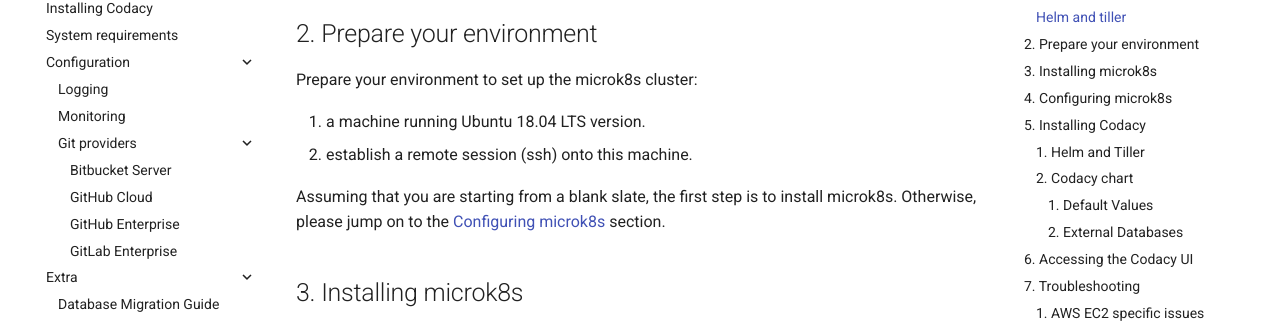
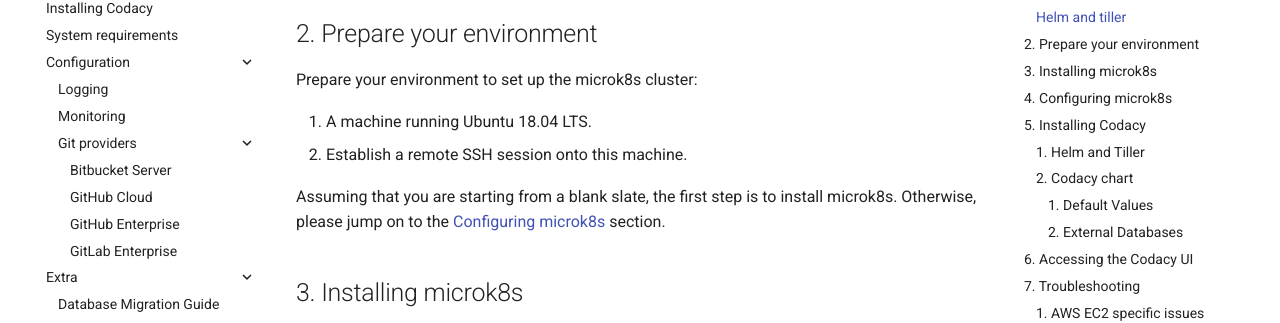
Before and after one commit to codacy/chart, an MkDocs documentation site: the page built from docs/infrastructure/microk8s-quickstart.md, in a window 1280 px wide and 900 px high, scrolled down 755 px. Shown: the part 148-471 px from the top of the window. Built offline with MkDocs 1.6.1 and Material for MkDocs 9.7.7, drawn with Linux system fonts in a browser that asks for light colours.

Commit message:
Update docs/infrastructure/microk8s-quickstart.md
Co-Authored-By: Paulo Ribeiro <60105800+pauloribeiro-codacy@users.noreply.github.com>

```diff
--- a/docs/infrastructure/microk8s-quickstart.md
+++ b/docs/infrastructure/microk8s-quickstart.md
@@ -25,8 +25,8 @@
 
 Prepare your environment to set up the microk8s cluster:
 
-1. a machine running Ubuntu 18.04 LTS version.
-2. establish a remote session (ssh) onto this machine.
+1. A machine running Ubuntu 18.04 LTS.
+2. Establish a remote SSH session onto this machine.
 
 Assuming that you are starting from a blank slate, the first step is to install microk8s. Otherwise, please jump on to the [Configuring microk8s](###Configuring-microk8s) section.
 
```
